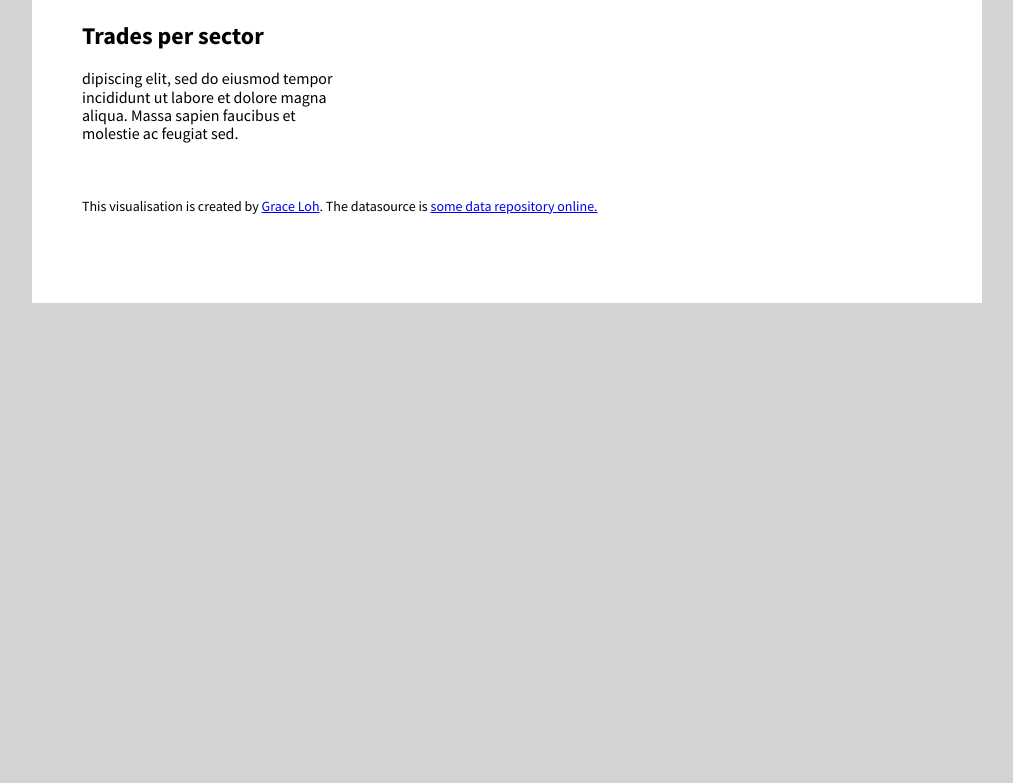
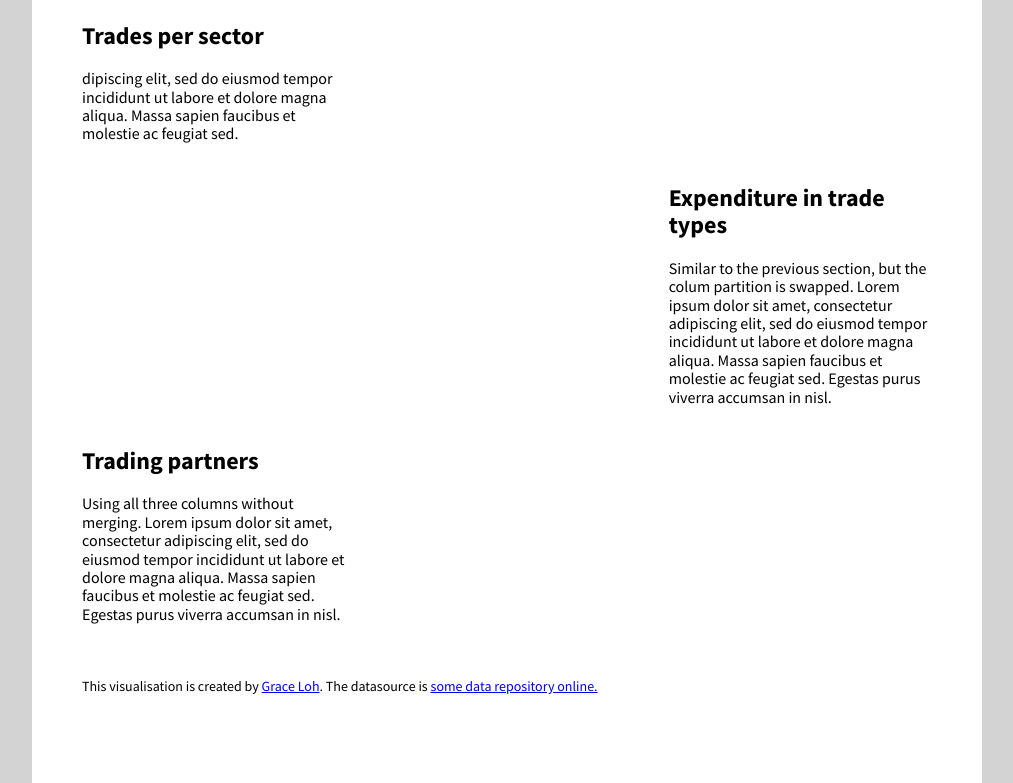
Before and after one commit to gracericeloh/FIT3179, a plain HTML site: page index.html in a window 1280 px wide. Shown: the part 131-914 px from the top of the page, without its empty margins (133-1146 px from the left). Before the commit the page ends 800 px from the top, so only its background shows below. Drawn offline with nearby package versions, Linux system fonts and the light colour scheme; a script that the page names is missing.

Commit message:
Update index.html

```diff
--- a/index.html
+++ b/index.html
@@ -79,12 +79,47 @@
     </div>
     <!-- end pure grid group -->
 
+    <!-- pure grid group -->
+    <div class="pure-g">
+        <div class="pure-u-2-3">
+          <div id="vis1"  class="vis-container"></div>
+        </div>
+        <div class="pure-u-1-3">
+          <div class="description description-right">
+            <h2>Expenditure in trade types</h2>
+            <p>Similar to the previous section, but the colum partition is swapped. Lorem ipsum dolor sit amet, consectetur adipiscing elit, sed do eiusmod tempor incididunt ut labore et dolore magna aliqua. Massa sapien faucibus et molestie ac feugiat sed. Egestas purus viverra accumsan in nisl.</p>
+          </div>
+        </div>
+
+    </div>
+    <!-- end pure grid group -->
+
+        <!-- pure grid group -->
+    <div class="pure-g">
+      <div class="pure-u-1-3">
+        <div class="description description-left">
+          <h2>Trading partners</h2>
+          <p>Using all three columns without merging. Lorem ipsum dolor sit amet, consectetur adipiscing elit, sed do eiusmod tempor incididunt ut labore et dolore magna aliqua. Massa sapien faucibus et molestie ac feugiat sed. Egestas purus viverra accumsan in nisl.</p>
+        </div>
+      </div>
+      <div class="pure-u-1-3">
+        <div id="vis3"  class="vis-container"></div>
+      </div>
+      <div class="pure-u-1-3">
+        <div id="vis3"  class="vis-container"></div>
+      </div>
+
+    </div>
+    <!-- end pure grid group -->
+
     <div class="pure-g">
       <div class="pure-u-1-1 small-font">
         <p>This visualisation is created by <a href="https://github.com/gracericeloh" target="_blank">Grace Loh</a>. The datasource is <a href="#"" target="_blank">some data repository online</href>.</p>
       </div>
     </div>
       </div> <!-- end page -->
+
+
 
 <script type="text/javascript">
   var spec1 = "https://gracericeloh.github.io/FIT3179/homework9new.json";
```
